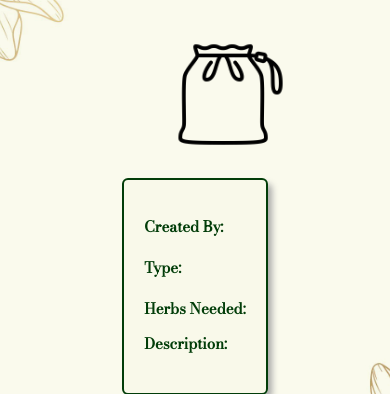
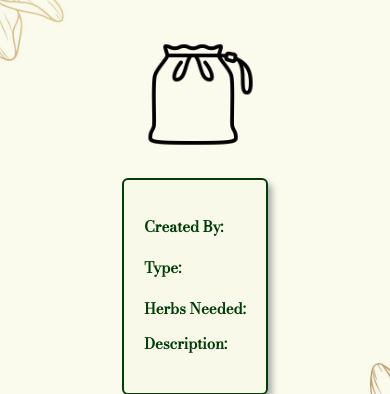
Before and after one commit to Amanda2900/larkspursapothecary, a Django app: template main_app/templates/remedies/detail.html in a window 390 px wide. Shown: the part 168-562 px from the top of the page. Run offline with Django 3.2, Linux system fonts and the light colour scheme; the template is opened without the code that fills it, so the values that code supplies are empty.

Commit message:
adjust remedy detail page in mobile

```diff
--- a/main_app/static/css/remedy-detail.css
+++ b/main_app/static/css/remedy-detail.css
@@ -48,11 +48,12 @@ span:hover {
   padding-top: 30px;
   margin-top: 30px;
   border-top: 2px solid var(--button-bg);
+  display: flex;
 }
 
 .usr-img {
   width: 60%;
-  margin-left: 50px;
+  margin-left: 30px;
 }
 
 .pic {
@@ -64,10 +65,6 @@ span:hover {
 
 .btn {
   margin: 10px;
-}
-
-.action-btn {
-  margin-left: 30%;
 }
 
 #file-input {
```
